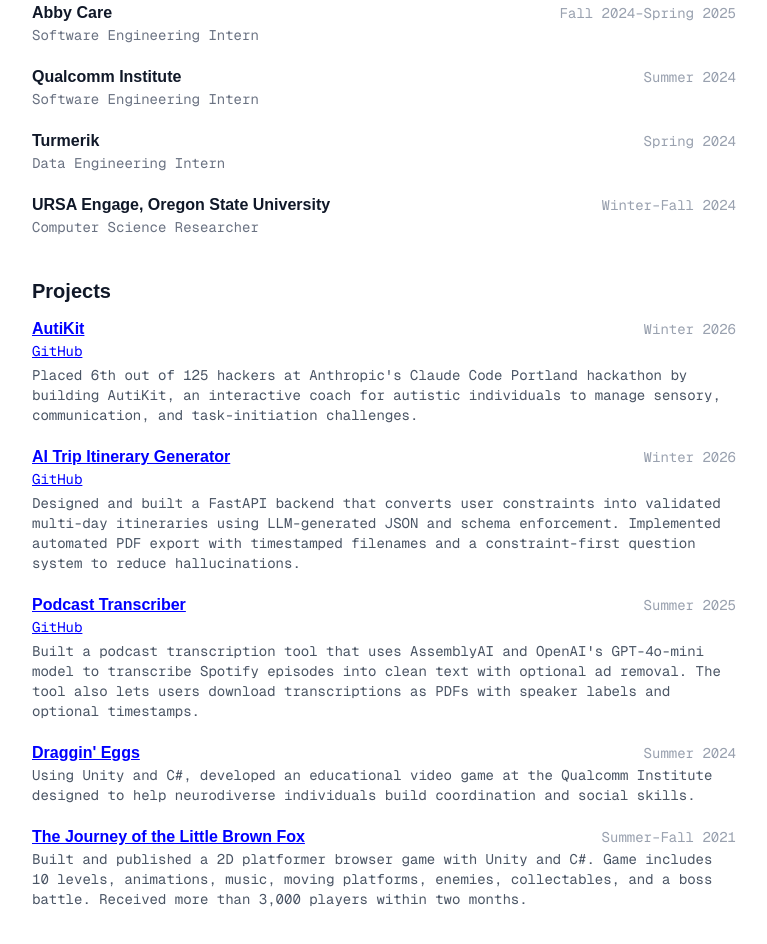
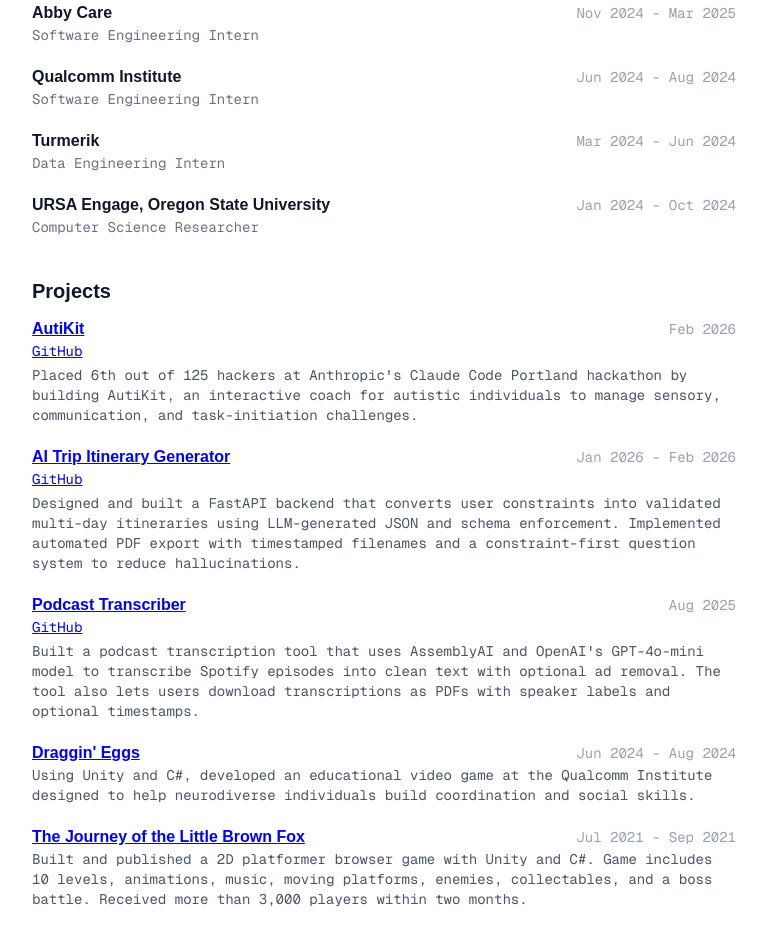
Before and after one commit to harry23yu/PersonalWebsite, a Next.js app: page / in a window 1280 px wide. Shown: the part 820-1764 px from the top of the page, without its empty margins (256-1023 px from the left). Built offline with nearby package versions, Linux system fonts and the light colour scheme.

Commit message:
Change seasons to months for work experiences and projects

```diff
--- a/src/app/page.js
+++ b/src/app/page.js
@@ -116,7 +116,7 @@
             <div>
               <div className="flex justify-between items-baseline">
                 <span className="font-bold">License Journey</span>
-                <span className="font-mono text-sm text-gray-400">Summer–Fall 2025</span>
+                <span className="font-mono text-sm text-gray-400">Jun 2025 - Nov 2025</span>
               </div>
               <p className="font-mono text-sm text-gray-500">Software Engineering Intern</p>
             </div>
@@ -124,7 +124,7 @@
             <div>
               <div className="flex justify-between items-baseline">
                 <span className="font-bold">Abby Care</span>
-                <span className="font-mono text-sm text-gray-400">Fall 2024–Spring 2025</span>
+                <span className="font-mono text-sm text-gray-400">Nov 2024 - Mar 2025</span>
               </div>
               <p className="font-mono text-sm text-gray-500">Software Engineering Intern</p>
             </div>
@@ -132,7 +132,7 @@
             <div>
               <div className="flex justify-between items-baseline">
                 <span className="font-bold">Qualcomm Institute</span>
-                <span className="font-mono text-sm text-gray-400">Summer 2024</span>
+                <span className="font-mono text-sm text-gray-400">Jun 2024 - Aug 2024</span>
               </div>
               <p className="font-mono text-sm text-gray-500">Software Engineering Intern</p>
             </div>
@@ -140,7 +140,7 @@
             <div>
               <div className="flex justify-between items-baseline">
                 <span className="font-bold">Turmerik</span>
-                <span className="font-mono text-sm text-gray-400">Spring 2024</span>
+                <span className="font-mono text-sm text-gray-400">Mar 2024 - Jun 2024</span>
               </div>
               <p className="font-mono text-sm text-gray-500">Data Engineering Intern</p>
             </div>
@@ -148,7 +148,7 @@
             <div>
               <div className="flex justify-between items-baseline">
                 <span className="font-bold">URSA Engage, Oregon State University</span>
-                <span className="font-mono text-sm text-gray-400">Winter–Fall 2024</span>
+                <span className="font-mono text-sm text-gray-400">Jan 2024 - Oct 2024</span>
               </div>
               <p className="font-mono text-sm text-gray-500">Computer Science Researcher</p>
             </div>
@@ -171,7 +171,7 @@
                 >
                   AutiKit
                 </a>
-                <span className="font-mono text-sm text-gray-400">Winter 2026</span>
+                <span className="font-mono text-sm text-gray-400">Feb 2026</span>
               </div>
               <p className="font-mono text-sm text-gray-400 mb-1">
                 <a href="https://github.com/harry23yu/autikit" target="_blank" rel="noopener noreferrer" className="hover:underline">GitHub</a>
@@ -191,7 +191,7 @@
                 >
                   AI Trip Itinerary Generator
                 </a>
-                <span className="font-mono text-sm text-gray-400">Winter 2026</span>
+                <span className="font-mono text-sm text-gray-400">Jan 2026 - Feb 2026</span>
               </div>
               <p className="font-mono text-sm text-gray-400 mb-1">
                 <a href="https://github.com/harry23yu/ai_trip_itinerary_generator" target="_blank" rel="noopener noreferrer" className="hover:underline">GitHub</a>
@@ -211,7 +211,7 @@
                 >
                   Podcast Transcriber
                 </a>
-                <span className="font-mono text-sm text-gray-400">Summer 2025</span>
+                <span className="font-mono text-sm text-gray-400">Aug 2025</span>
               </div>
               <p className="font-mono text-sm text-gray-400 mb-1">
                 <a href="https://github.com/harry23yu/PodcastTranscriber" target="_blank" rel="noopener noreferrer" className="hover:underline">GitHub</a>
@@ -231,7 +231,7 @@
                 >
                   Draggin' Eggs
                 </a>
-                <span className="font-mono text-sm text-gray-400">Summer 2024</span>
+                <span className="font-mono text-sm text-gray-400">Jun 2024 - Aug 2024</span>
               </div>
               <p className="font-mono text-sm text-gray-600">
                 Using Unity and C#, developed an educational video game at the Qualcomm Institute designed to help neurodiverse individuals build coordination and social skills.
@@ -248,7 +248,7 @@
                 >
                   The Journey of the Little Brown Fox
                 </a>
-                <span className="font-mono text-sm text-gray-400">Summer–Fall 2021</span>
+                <span className="font-mono text-sm text-gray-400">Jul 2021 - Sep 2021</span>
               </div>
               <p className="font-mono text-sm text-gray-600">
                 Built and published a 2D platformer browser game with Unity and C#. Game includes 10 levels, animations, music, moving platforms, enemies, collectables, and a boss battle. Received more than 3,000 players within two months.
```
